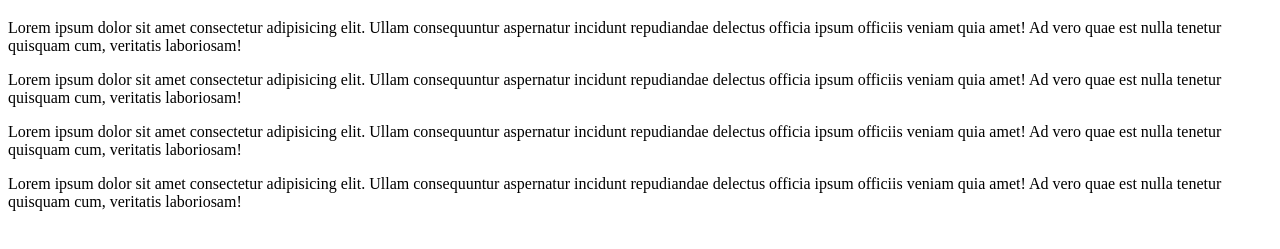
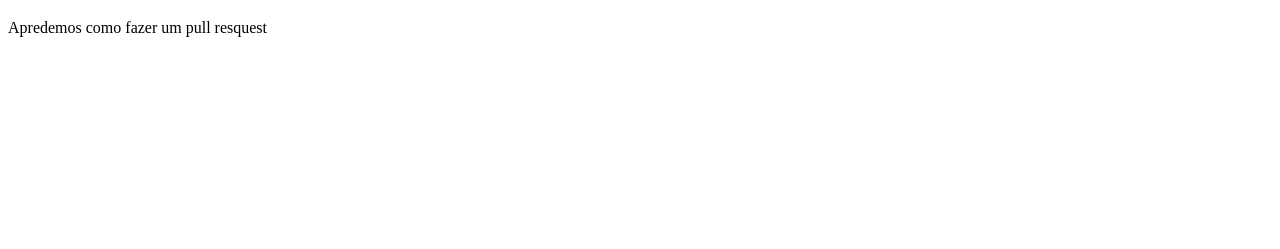
Before and after one commit to mathanice/projeto, a plain HTML site: page index.html in a window 1280 px wide. Shown: the part 61-310 px from the top of the page. Drawn offline with Linux system fonts and the light colour scheme.

Commit message:
retornado ao estado orginal

```diff
--- a/index.html
+++ b/index.html
@@ -10,10 +10,7 @@
 
 <body>
     <h1>Projeto</h1>
-    <p>Lorem ipsum dolor sit amet consectetur adipisicing elit. Ullam consequuntur aspernatur incidunt repudiandae delectus officia ipsum officiis veniam quia amet! Ad vero quae est nulla tenetur quisquam cum, veritatis laboriosam!</p>
-    <p>Lorem ipsum dolor sit amet consectetur adipisicing elit. Ullam consequuntur aspernatur incidunt repudiandae delectus officia ipsum officiis veniam quia amet! Ad vero quae est nulla tenetur quisquam cum, veritatis laboriosam!</p>
-    <p>Lorem ipsum dolor sit amet consectetur adipisicing elit. Ullam consequuntur aspernatur incidunt repudiandae delectus officia ipsum officiis veniam quia amet! Ad vero quae est nulla tenetur quisquam cum, veritatis laboriosam!</p>
-    <p>Lorem ipsum dolor sit amet consectetur adipisicing elit. Ullam consequuntur aspernatur incidunt repudiandae delectus officia ipsum officiis veniam quia amet! Ad vero quae est nulla tenetur quisquam cum, veritatis laboriosam!</p>
+    <p>Apredemos como fazer um pull resquest</p>
 </body>
 
 </html>
```
